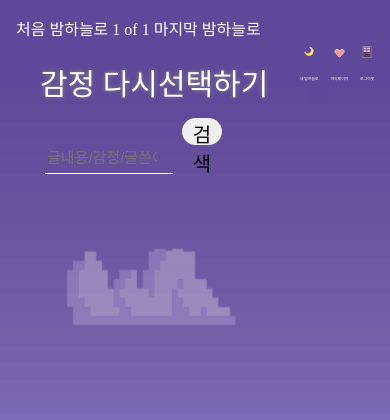
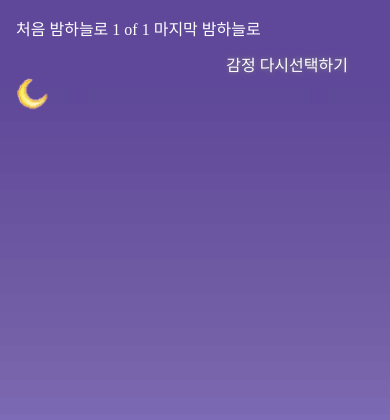
Before and after one commit to justbydev/Nightsky_Final, a Django app: page /realmain/ in a window 390 px wide; the page is wider, and only the part inside the window is pictured. Shown: the top 420 px of that part. Run offline with Django 3.2, Linux system fonts and the light colour scheme; a user stored in the database is signed in; tables that the repository leaves empty hold one stand-in row (values such as "Sample post"); some libraries are stand-ins or nearby versions; some web fonts are replaced.

Commit message:
realmain responsive

```diff
--- a/NightSky/main/templates/main/realmain.html
+++ b/NightSky/main/templates/main/realmain.html
@@ -4,6 +4,7 @@
 <html>
 <head>
   <meta charset="utf-8">
+  <meta name="viewport" content="width=device-width, initial-scale=1">
   <link rel="stylesheet" type="text/css" href="{% static 'css/style.css' %}">
 
     <style>
@@ -24,9 +25,9 @@
         #reselect{
             display: inline-block;
             position: absolute;
-            top: 50px;
-            left: 40px;
-            font-size: 30px;
+            top: 5%;
+            left: 1%;
+            font-size: 16px;
             text-shadow: 0 0 5px #888;
             margin-top: 10px;
         }
@@ -36,6 +37,37 @@
         #reselect a{
             color: white;
         }
+        @media only screen and (max-width : 480px) {
+            #reselect{
+            display: inline-block;
+            position: absolute;
+            top: 5%;
+            left: 58%;
+            font-size: 16px;
+            text-shadow: 0 0 5px #888;
+            margin-top: 10px;
+        }
+        #reselect a{
+            text-align: end;
+        }
+    }
+    /* Custom, iPhone Retina : ~ 320px */
+    @media only screen and (max-width : 320px) {
+        #reselect{
+            display: inline-block;
+            position: fixed;
+            top: 5%;
+            left: 50%;
+            font-size: 16px;
+            text-shadow: 0 0 5px #888;
+            margin-top: 10px;
+        }
+        #reselect a{
+            text-align: end;
+        }
+    }
+
+    }
 
         /* search posts */
         .option{
@@ -69,7 +101,7 @@
             width: 40px;
             border-radius: 1rem;
             font-family: 'UhBeemysen';
-            font-size: 20px;
+            font-size: 1rem;
         }
         #search-btn:hover{
             cursor: pointer;
@@ -390,11 +422,7 @@ label input{
 </head>
 
 <body>
-    <div class="menu-main">
-        <div id="mySkyBt"><a href="{% url 'mysky' %}"><img src="{% static 'img/myhome.png' %}">내 밤하늘로</a></div>
-        <div id="myPageBt"><a href="{% url 'user_update' %}"><img src="{% static 'img/mypage.png' %}">마이페이지</a></div>
-        <div id="logoutBt"><a href="{% url 'logout' %}"><img src="{% static 'img/door.png' %}">로그아웃</a></div>
-    </div>
+
 
     <div id="pagenate">
         <a href="?page=1">처음 밤하늘로</a>
@@ -412,12 +440,44 @@ label input{
 
         <div id="reselect"><a href="{% url 'main'%}">감정 다시선택하기</a></div>
 
-        <div class="option">
-            <form action="{% url 'mysearch' %}" method="POST">{% csrf_token %}
-                <input name="word" type="search" placeholder="글내용/감정/글쓴이" id="search">
-                <button type="submit" id="search-btn">검색</button>
-            </form>
-        </div>
+
+        <script src="http://ajax.googleapis.com/ajax/libs/jquery/1.11.1/jquery.min.js"></script>
+
+
+        <script type="text/javascript">
+            jQuery(document).ready(function($) {
+                // hide the menu when the page load
+                $("#navigation-list").hide();
+                // when .menuBtn is clicked, do this
+                $(".menuBtn").click(function() {
+                    // open the menu with slide effect
+                    $("#navigation-list").slideToggle(300);
+                });
+            });
+            $(document).ready(function(){
+                $("#burger-container").on('click', function(){
+                    $(this).toggleClass("open");
+                });
+            });
+        </script>
+            <span class="menuBtn">
+                <div id="burger-container">
+                    <div id="burger">
+                        <img src="{% static 'img/myhome.png' %}" style="transform: rotate(90deg); margin-left: 3vw; margin-top: 2vh;">
+                    </div>
+                </div>
+            </span>
+            <div id="navigation-list">
+
+                    <div id="aaa"><a href="{% url 'mysky' %}">나의 하늘로</a></div>
+                    <div id="bbb"><a href="{% url 'user_update' %}">마이페이지</a></div>
+                    <div id="ccc"><a href="{% url 'logout' %}">로그아웃</a></div>
+                    <div id="ddd"><form action="{% url 'mysearch' %}" method="POST">{% csrf_token %}
+                        <input name="word" type="search" placeholder="글내용/감정/글쓴이" id="search">
+                        <button type="submit" id="search-btn">검색</button>
+                    </form></div>
+
+            </div>
 
     <!--<div class=hi>
     <h3>반갑습니다, {{user.username}}님!</h3>
@@ -457,26 +517,28 @@ label input{
                 test();
             }
             function test(){
-                var str1 = Math.round(Math.random()*800);
-                var str2 = Math.round(Math.random()*1800);
                 var width=screen.availWidth;
                 var height=screen.availHeight;
+                var str1 = Math.round(Math.random()*height);
+                var str2 = Math.round(Math.random()*width);
+
                 while(1){
-                    if(str2>width-200){
-                        str2=Math.round(Math.random()*1800);
+                    if(str2>width-width*0.1||str2<width*0.2){
+                        str2=Math.round(Math.random()*width);
                     }
                     else{
                         break;
                     }
                 }
                 while(1){
-                    if(str1>height-200||str1<100){
-                        str1=Math.round(Math.random()*800);
+                    if(str1>height-height*0.2||str1<height*0.3){
+                        str1=Math.round(Math.random()*height);
                     }
                     else{
                         break;
                     }
                 }
+                console.log(str2, str1);
                 document.getElementById("1").style.top = str1+'px';
                 document.getElementById("1").style.left = str2+'px';
                 document.getElementById("1").setAttribute("id", "2");
```
